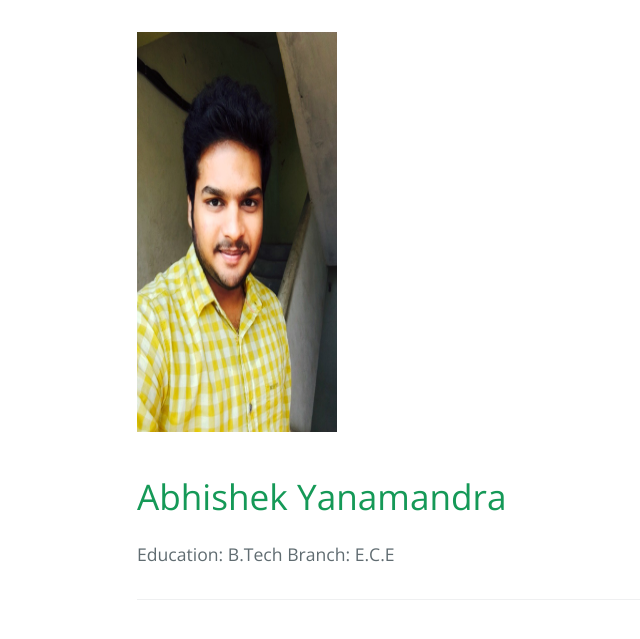
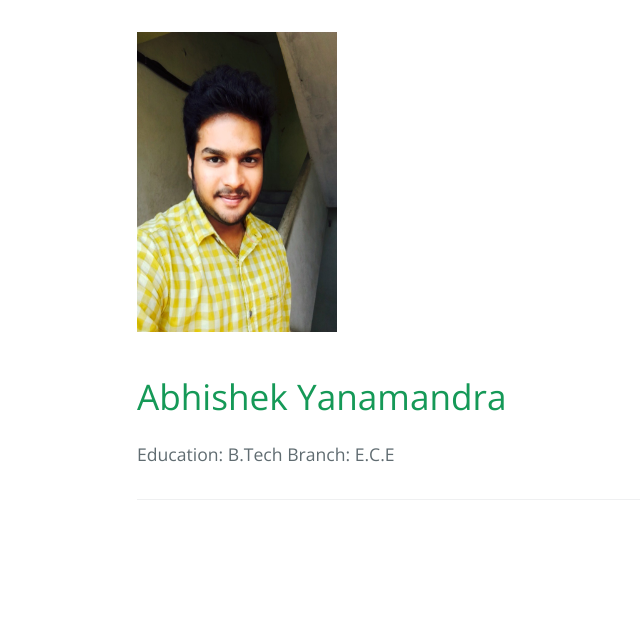
Before and after one commit to abhishekyana/abhishekyana.github.io, a Jekyll site: the page built from portfolio.md, in a window 1280 px wide. Shown: the top 639 px of the page, without its empty margins (87-727 px from the left). Built offline with Jekyll 4.4.1, drawn with Linux system fonts in a browser that asks for light colours.

Commit message:
Added Page

```diff
--- a/portfolio.md
+++ b/portfolio.md
@@ -3,7 +3,6 @@ layout: portfolio
 title: "Abhishek's Portfolio"
 description: My Portfolio
 ---
-<img src="./assets/portfolio_image.JPG" width="200" height="400" />
+<img src="./assets/portfolio_image.JPG" width="200" height="300" />
 # Abhishek Yanamandra
-Education: B.Tech
-Branch: E.C.E
+Education: B.Tech Branch: E.C.E
```
